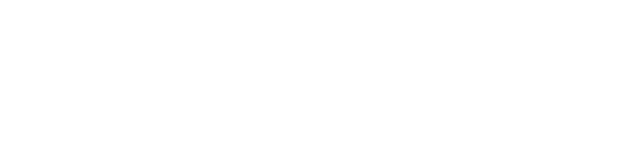
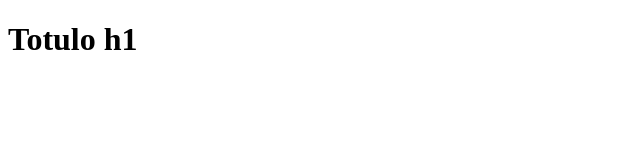
Before and after one commit to zubijavi/NucBa, a plain HTML site: page index.html in a window 1280 px wide. Shown: the whole page, without its empty margins (0-640 px from the left). Drawn offline with Linux system fonts and the light colour scheme.

Commit message:
Agregue titulo

```diff
--- a/index.html
+++ b/index.html
@@ -6,6 +6,6 @@
     <title>Document!!</title>
 </head>
 <body>
-
+    <h1>Totulo h1</h1>
 </body>
 </html>
```
